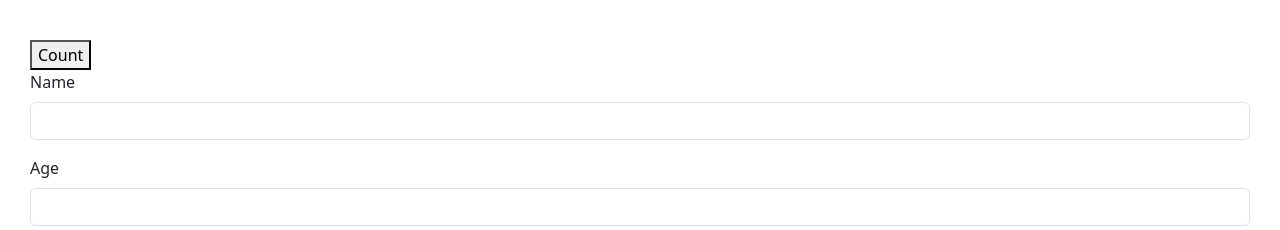
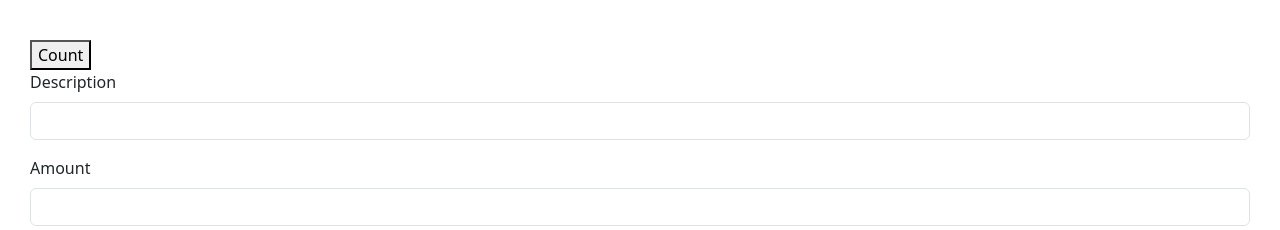
Before and after one commit to muminDev/PracticeWithReact, a React (Vite) app in the folder reactwithmosh/: page / in a window 1280 px wide. Shown: the part 560-790 px from the top of the page. Built offline with nearby package versions, Linux system fonts and the light colour scheme.

Commit message:
some changes added to form

```diff
--- a/reactwithmosh/src/components/form.tsx
+++ b/reactwithmosh/src/components/form.tsx
@@ -1,54 +1,62 @@
-import { FormEvent, useRef, useState } from "react";
 import { useForm } from "react-hook-form";
 import { z } from "zod";
+import { zodResolver } from "@hookform/resolvers/zod";
 
 const Schema = z.object({
-  name: z.string().min(3),
-  age: z.number().min(18),
+  description: z
+    .string()
+    .min(3, { message: "Description must be at least 3 characters" }),
+  amount: z
+    .number({ invalid_type_error: "Amount field is required" })
+    .int()
+    .min(18), // Adjusted to accept integer numbers only
 });
 
 type FormData = z.infer<typeof Schema>;
 
 const Form = () => {
-  const form = useForm();
-  console.log(form);
+  const {
+    register,
+    handleSubmit,
+    formState: { errors },
+  } = useForm<FormData>({
+    resolver: zodResolver(Schema),
+  });
 
-  const nameRef = useRef<HTMLInputElement | null>(null);
-  const ageRef = useRef<HTMLInputElement | null>(null);
-  const [formData, setFormData] = useState<{ name: string; age: number }[]>([]);
+  const onSubmit = (data: FormData) => {
+    console.log("Form data:", data);
+  };
 
-  const handleSubmit = (event: FormEvent) => {
-    event.preventDefault();
-    if (nameRef.current && ageRef.current) {
-      const newName = nameRef.current.value;
-      const newAge = parseInt(ageRef.current.value, 10); // Parse age as an integer
-
-      // Update the state with new form data
-      setFormData((prevFormData) => [
-        ...prevFormData,
-        { name: newName, age: newAge },
-      ]);
-
-      // Clear the input fields after submission
-      nameRef.current.value = "";
-      ageRef.current.value = "";
-    }
-  };
-  console.log(formData);
   return (
     <div>
-      <form onSubmit={handleSubmit}>
+      <form onSubmit={handleSubmit(onSubmit)}>
         <div className="mb-3">
-          <label htmlFor="name" className="form-label">
-            Name
+          <label htmlFor="description" className="form-label">
+            Description
           </label>
-          <input ref={nameRef} id="name" type="text" className="form-control" />
+          <input
+            {...register("description")}
+            id="description"
+            type="text"
+            className="form-control"
+          />
+          {errors.description && (
+            <p className="text-danger">{errors.description.message}</p>
+          )}
         </div>
         <div className="mb-3">
-          <label htmlFor="age" className="form-label">
-            Age
+          <label htmlFor="amount" className="form-label">
+            Amount
           </label>
-          <input ref={ageRef} id="age" type="number" className="form-control" />
+          <input
+            {...register("amount", { valueAsNumber: true })}
+            id="amount"
+            type="text"
+            className="form-control"
+          />
+          {errors.amount && (
+            <p className="text-danger">{errors.amount.message}</p>
+          )}
         </div>
         <button type="submit" className="btn btn-primary">
           Submit
```
